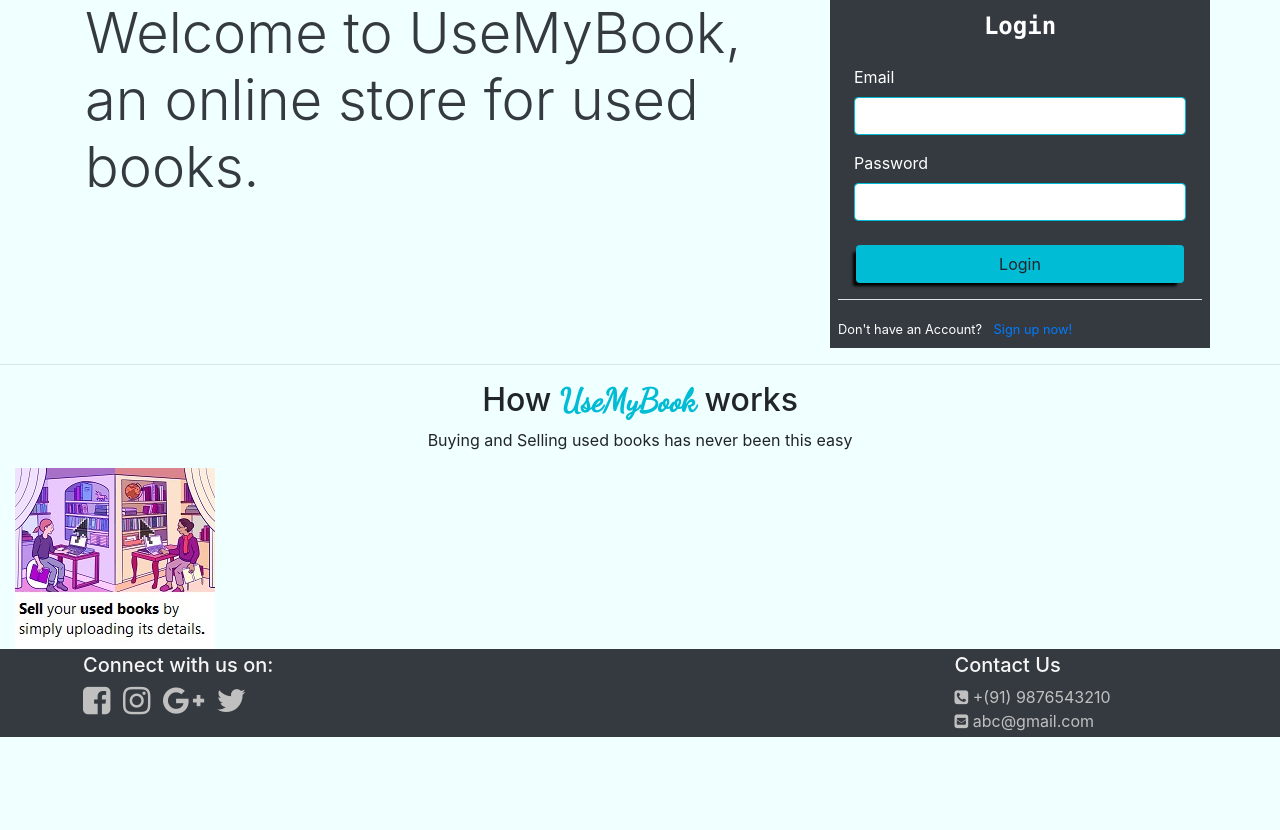
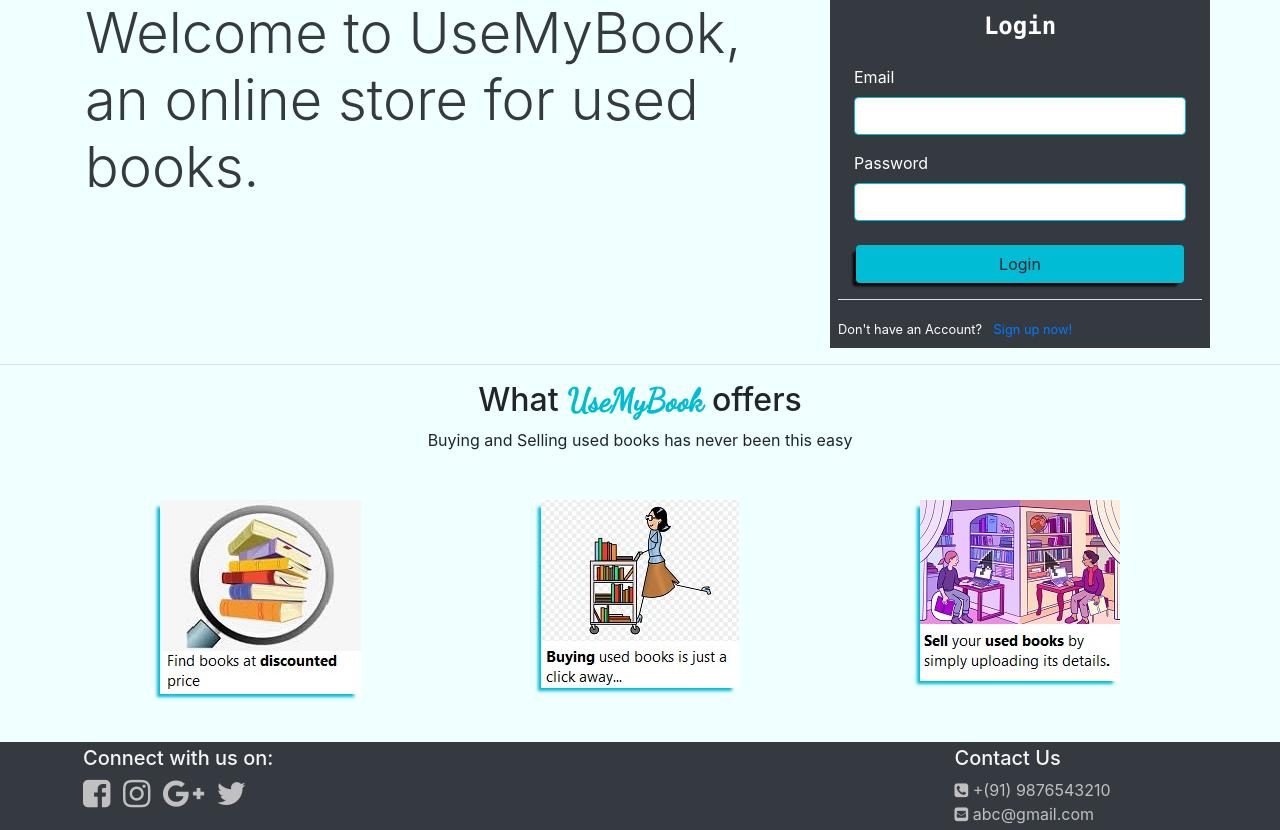
Before and after one commit to snehageorge25/Mini-Project, a Flask app: page /login in a window 1280 px wide. Shown: the part 196-1026 px from the top of the page. Before the commit the page ends 933 px from the top, so only its background shows below. Run offline with Flask 2, Linux system fonts and the light colour scheme; some libraries are stand-ins or nearby versions.

Commit message:
updated howto to what usemybook offers section

```diff
--- a/templates/login.html
+++ b/templates/login.html
@@ -103,14 +103,24 @@
   </div>
   </div>
   <hr>
-  <div>
-    <h2 class="text-center">How <span class="name"> UseMyBook</span> works</h2>
+  <div class="container">
+    <h2 class="text-center">What <span class="name"> UseMyBook</span> offers</h2>
     <p class="text-center">Buying and Selling used books has never been this easy</p>
-     <div class="col-md-4">
-    <img src="{{ url_for('static', filename='images/image1.jpg') }}" >
+    <div class="row mt-5 text-center">
+      <div class="img-responsive col-xs-4 col-md-4">
+      <img src="{{ url_for('static', filename='images/image3.jpg') }}" class="category-btns">
       </div>
-    <!-- <img src="{{ url_for('static', filename='images/howtoimg2.jpg') }}"  alt=""> -->
+      <div class="col-xs-4 col-md-4">
+        <img src="{{ url_for('static', filename='images/image2.jpg') }}" class="category-btns">
       </div>
+      <div class="col-xs-4 col-md-4">
+      <img src="{{ url_for('static', filename='images/image1.jpg') }}" class="category-btns">
+      </div>
+    </div>
+  </div>
+
+  <br><br>
+
   <footer class="full-footer">
     <div class="container top-footer p-md-1 p-1">
       <div class="row">
@@ -131,6 +141,7 @@
         </div>
       </div>
     </div>
+
     <!-- jQuery first, then Popper.js, then Bootstrap JS -->
     <script src="https://code.jquery.com/jquery-3.5.1.slim.min.js"
       integrity="sha384-DfXdz2htPH0lsSSs5nCTpuj/zy4C+OGpamoFVy38MVBnE+IbbVYUew+OrCXaRkfj"
```
Also changed, not shown: templates/base.html (+6 -6 lines), templates/signup.html (+24 -0 lines), static/images/image2.jpg (added), static/images/image3.jpg (added). Lines whose indentation alone changed are shown as unchanged.
